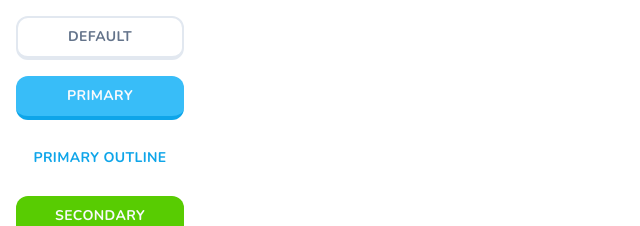
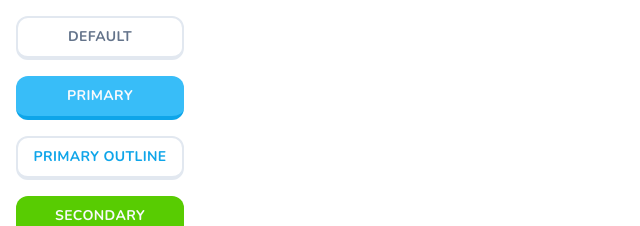
Before and after one commit to codenvibes/duolingo_clone, a Next.js app: page /buttons in a window 1280 px wide. Shown: the top 226 px of the page, without its empty margins (0-640 px from the left). Built offline with nearby package versions, Linux system fonts and the light colour scheme.

Commit message:
Style: Update  variant to include border

```diff
--- a/components/ui/button.tsx
+++ b/components/ui/button.tsx
@@ -11,7 +11,7 @@
       variant: {
         default: "bg-white text-black border-slate-200 border-2 border-b-4 active:border-b-2 hover:bg-slate-100 text-slate-500",
         primary: "bg-sky-400 text-primary-foreground hover:bg-sky-400/90 border-sky-500 border-b-4 active:border-b-0",
-        primaryOutline: "bg-white text-sky-500 hover:bg-slate-100",
+        primaryOutline: "bg-white text-sky-500 border-slate-200 border-2 border-b-4 active:border-b-2 hover:bg-slate-100",
         secondary: "bg-green1 text-primary-foreground hover:bg-green2 border-green3 hover:border-green4 border-b-4 active:border-b-0",
         secondaryOutline: "bg-white text-green4 hover:bg-slate-100",
         danger: "bg-rose-500 text-primary-foreground hover:bg-rose-500/90 border-rose-600 border-b-4 active:border-b-0",
```
